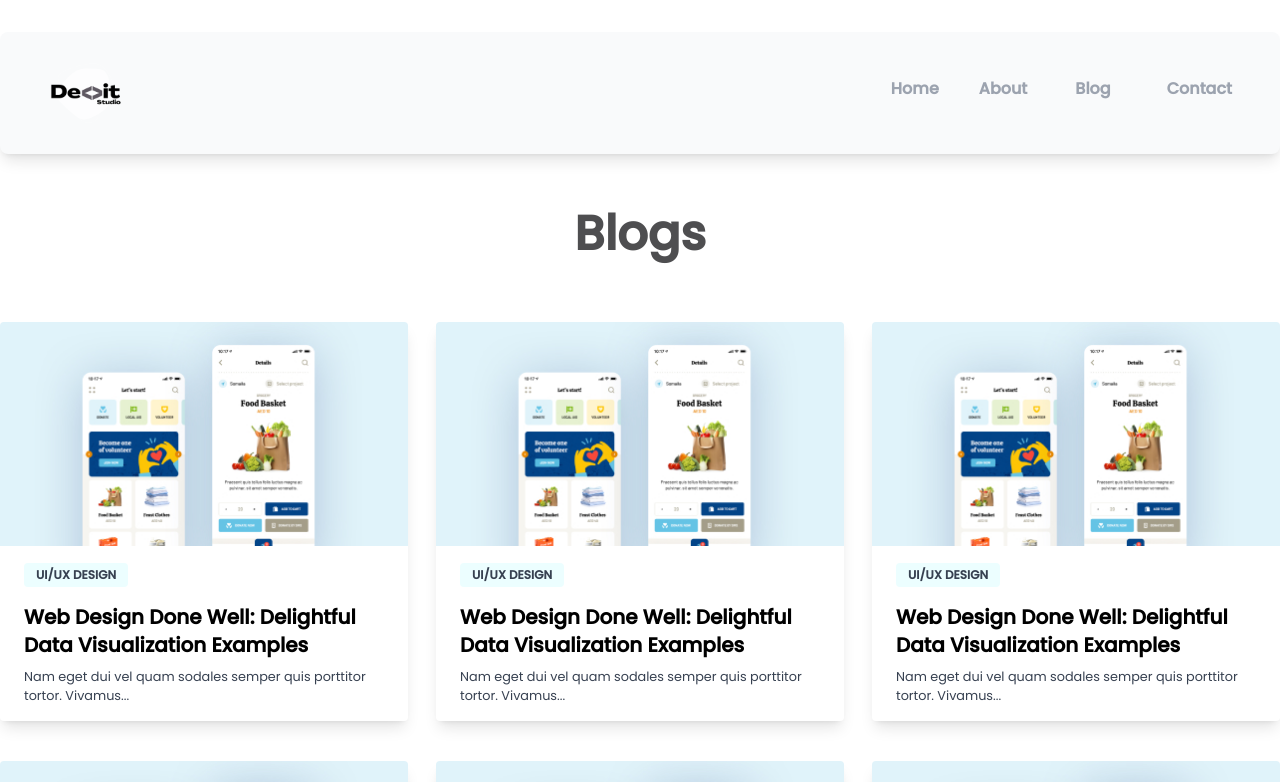
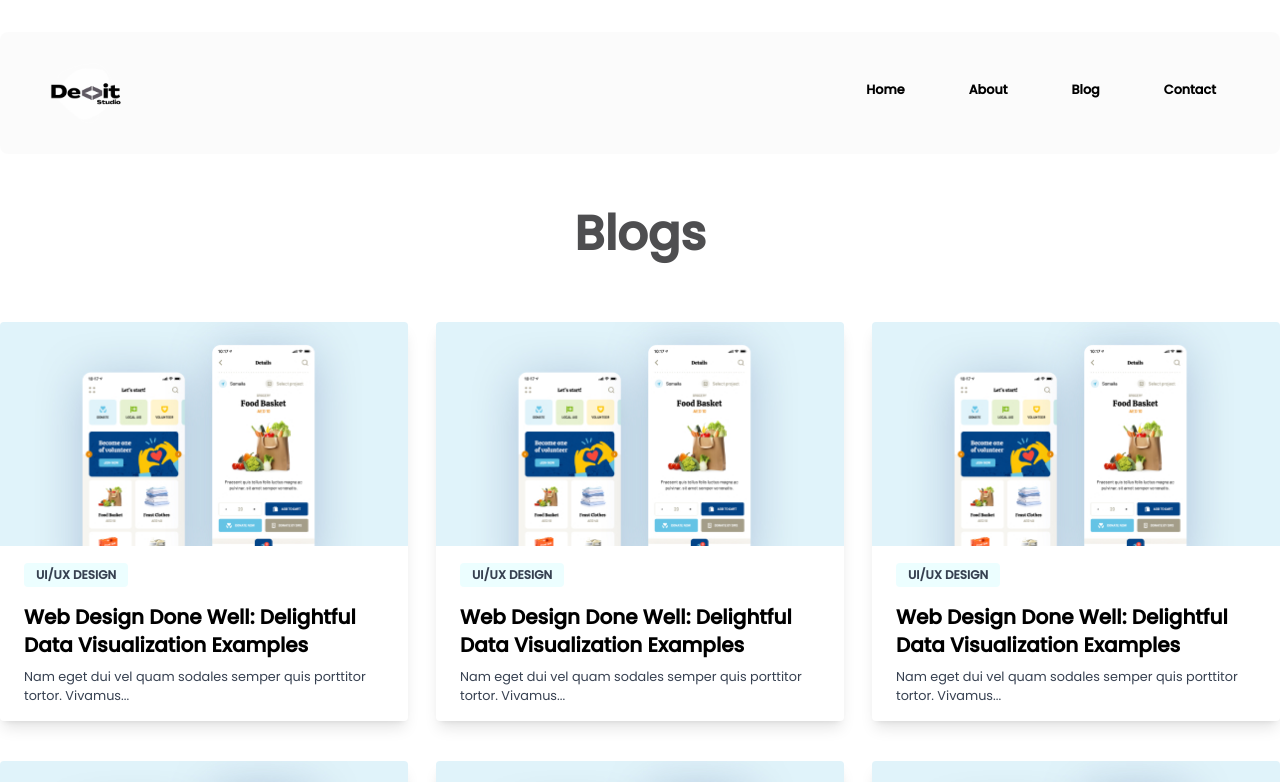
Before and after one commit to hesennov/DevIt-studio, a React (Vite) app: page /blogs in a window 1280 px wide. Shown: the top 782 px of the page. Built offline with nearby package versions, Linux system fonts and the light colour scheme; no server answers.

Commit message:
Small CSS fix in navbar

```diff
--- a/src/components/layouts/footer/Footer.jsx
+++ b/src/components/layouts/footer/Footer.jsx
@@ -46,7 +46,7 @@
             <li className="mb-3">
               <Link to="/contact">Contact Us</Link>
             </li>
-            <div className="leading-6" style={{ fontWeight: 200 }}>
+            <div className="leading-6 font-extralight">
               <li className="mb-2">Address:</li>
               <li className="mb-2">Phone:</li>
               <li>E-mail:</li>
--- a/src/components/layouts/header/Navbar.jsx
+++ b/src/components/layouts/header/Navbar.jsx
@@ -2,16 +2,22 @@
 import logo from "../../../assets/logo-white.png";
 import styled from "./Navbar.module.scss";
 import { useState } from "react";
+import { headerColor } from "../../../constant/colors";
 
 const Navbar = () => {
   const [isNavOpen, setIsNavOpen] = useState(false);
 
   return (
+    <div className="sticky top-0 z-50">
       <div className="lg:container mx-auto lg:pt-8">
         <div
           className={
-          "flex justify-between shadow-lg align-middle bg-gray-50 py-4 px-8 md:px-10 lg:px-10 items-center lg:rounded-lg relative z-50"
+            "flex justify-between align-middle bg-gray-50 py-4 px-8 md:px-10 lg:px-10 items-center lg:rounded-lg relative z-50"
           }
+          style={{
+            backgroundColor: "rgba(250, 250, 250, 0.8)",
+            backdropFilter: "blur(12px)",
+          }}
         >
           <div>
             <Link to="/">
@@ -35,7 +41,7 @@
               </div>
 
               <div className={isNavOpen ? "showMenuNav" : "hideMenuNav"}>
-              <ul className="MENU-LINK-MOBILE-OPEN flex flex-col items-start min-w-[300px] md:min-w-[400px] min-h-full bg-black text-white px-6 py-6">
+                <ul className="MENU-LINK-MOBILE-OPEN flex flex-col items-start min-w-[300px] md:min-w-[400px] min-h-full bg-gray-50 text-black   px-6 py-6">
                   <div className="flex items-center justify-between w-full pb-5">
                     <Link to="/">
                       <img src={logo} alt="Logo" style={{ height: "90px" }} />
@@ -64,15 +70,15 @@
                   <li className="my-1">
                     <Link
                       to="/"
-                    className="text-xs uppercase md:text-sm hover:text-indigo-600 font-semibold ease-in-out duration-300"
+                      className="text-xs uppercase md:text-sm hover:text-indigo-600 font-extralight ease-in-out duration-300"
                     >
-                    homepage
+                      Homepage
                     </Link>
                   </li>
                   <li className="my-1">
                     <Link
                       to="/about"
-                    className="cursor-pointer text-xs uppercase md:text-sm hover:text-indigo-600 font-semibold ease-in-out duration-300"
+                      className="cursor-pointer text-xs uppercase md:text-sm hover:text-indigo-600 font-extralight ease-in-out duration-300"
                     >
                       About
                     </Link>
@@ -80,7 +86,7 @@
                   <li className="my-1">
                     <Link
                       to="/blogs"
-                    className="cursor-pointer text-xs uppercase md:text-sm hover:text-indigo-600 font-semibold ease-in-out duration-300"
+                      className="cursor-pointer text-xs uppercase md:text-sm hover:text-indigo-600 font-extralight ease-in-out duration-300"
                     >
                       Blog
                     </Link>
@@ -88,13 +94,13 @@
                   <li className="my-1">
                     <Link
                       to="/contact"
-                    className="text-xs uppercase md:text-sm hover:text-indigo-600 font-semibold ease-in-out duration-300"
+                      className="text-xs uppercase md:text-sm hover:text-indigo-600 font-extralight ease-in-out duration-300"
                     >
                       Contact
                     </Link>
                   </li>
                   <li className="my-1"></li>
-                <h3 className="pt-10 pb-5 font-semibold text-sm md:text-md text-gray-500 uppercase">
+                  <h3 className="pt-10 pb-5 font-extralight text-sm md:text-md text-gray-500 uppercase">
                     Contact us
                   </h3>
                   <li>
@@ -102,15 +108,15 @@
                       to="/address"
                       className="text-xs uppercase md:text-sm hover:text-indigo-600 font-semibold ease-in-out duration-300"
                     >
-                    Melbone st, Australia, Ny 12099
+                      Azerbaijan, AZ1001
                     </Link>
                   </li>
                   <li>
                     <Link
-                    to={`tel:+81 800 123 456 78`}
+                      to={`tel:`}
                       className="text-xs uppercase md:text-sm hover:text-indigo-600 font-semibold ease-in-out duration-300"
                     >
-                    +1 999 999 99 9
+                      +994 99 999 99 99
                     </Link>
                   </li>
                   <li>
@@ -128,7 +134,7 @@
               <li className={styled.has_dropdown}>
                 <Link
                   to="/"
-                className="cursor-pointer font-semibold text-gray-400 hover:text-indigo-600 ease-in-out duration-300"
+                  className="pr-6 cursor-pointer font-semibold text-black hover:text-indigo-600 ease-in-out duration-300 font-extralight text-sm"
                 >
                   Home
                 </Link>
@@ -136,7 +142,7 @@
               <li className="mb-2">
                 <Link
                   to="/about"
-                className="cursor-pointer font-semibold text-gray-400 hover:text-indigo-600 ease-in-out duration-300"
+                  className="pr-6 cursor-pointer font-semibold text-black hover:text-indigo-600 ease-in-out duration-300 font-extralight text-sm"
                 >
                   About
                 </Link>
@@ -144,16 +150,16 @@
               <li className="mb-2">
                 <Link
                   to="/blogs"
-                className="p-2 font-semibold text-gray-400 hover:text-indigo-600 ease-in-out duration-300"
+                  className="pr-6 font-semibold text-black hover:text-indigo-600 ease-in-out duration-300 font-extralight text-sm"
                 >
                   Blog
                 </Link>
               </li>
-            <li>
+              <li className="mb-2">
                 <Link
                   to="/contact"
                   className={
-                  "p-2 font-semibold text-gray-400 hover:text-indigo-600 ease-in-out duration-300"
+                    "pr-6 font-semibold text-black hover:text-indigo-600 ease-in-out duration-300 font-extralight text-sm"
                   }
                 >
                   Contact
@@ -182,6 +188,7 @@
     `}</style>
         </div>
       </div>
+    </div>
   );
 };
 
```
Lines whose indentation alone changed are shown as unchanged.
